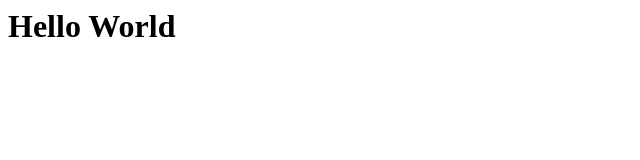
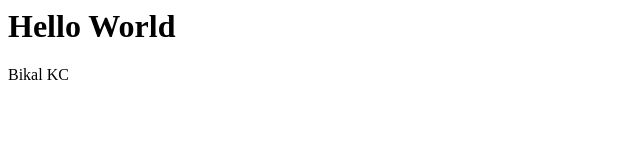
Before and after one commit to Bikku345/EAD, a plain HTML site: page Practical/Lab1/index.html in a window 1280 px wide. Shown: the full height of the page, 0-640 px from the left. Drawn offline with Linux system fonts and the light colour scheme.

Commit message:
Added my name on my origin index.html

```diff
--- a/Practical/Lab1/index.html
+++ b/Practical/Lab1/index.html
@@ -4,5 +4,6 @@
     </head>
     <body>
         <h1>Hello World</h1>
+        <p>Bikal KC</p>
     </body>
 </html>
```
